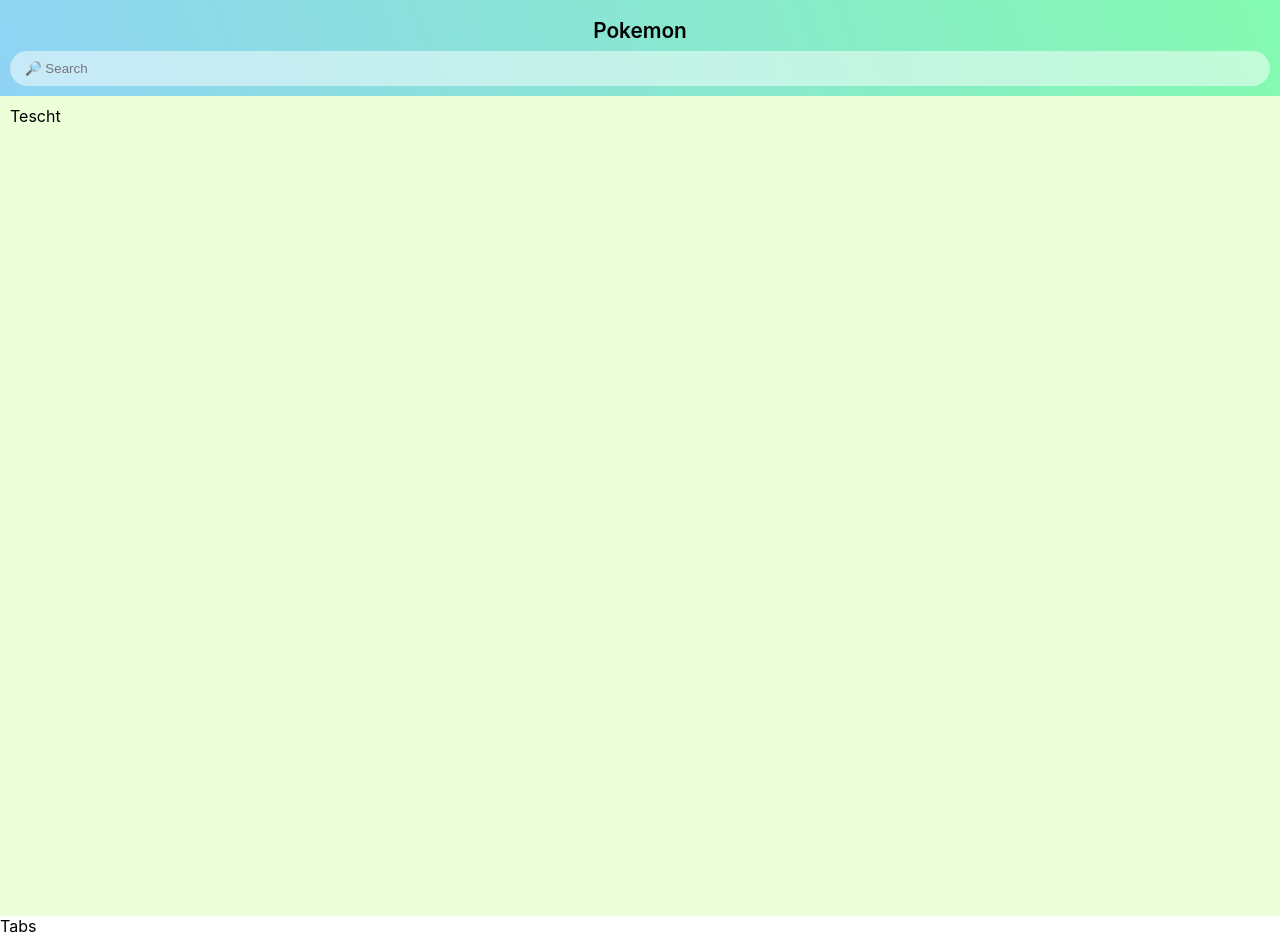
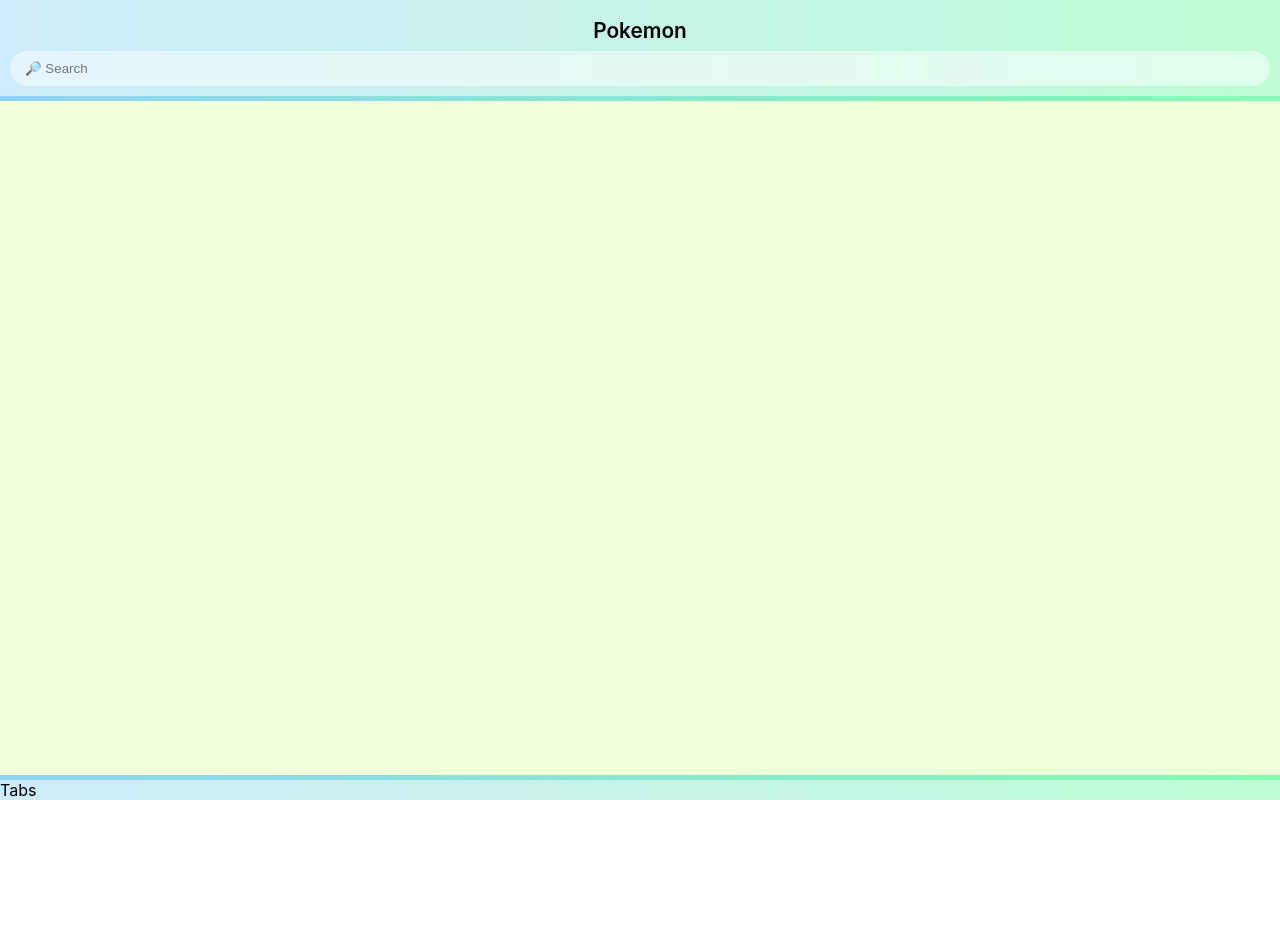
Before and after one commit to manuelpapa/react-pokedex, a React (Create React App) app: page / in a window 1280 px wide. After the commit the page ends 800 px from the top, so only its background shows below. Built offline with nearby package versions, Linux system fonts and the light colour scheme.

Commit message:
Add listItem.js

```diff
--- a/src/App.css
+++ b/src/App.css
@@ -1,7 +1,7 @@
 .app {
   height: 100vh;
-  display: flex;
-  flex-wrap: wrap;
+  display: grid;
+  grid-template-rows: auto 1fr auto;
 }
 
 .app > * {
@@ -12,7 +12,7 @@
   display: flex;
   flex-direction: column;
   padding: 10px;
-  background: var(--bg-gradient);
+  background: var(--bg-gradient-light);
 }
 
 .title {
@@ -30,26 +30,16 @@
 
 .app main {
   background: var(--bg-color);
-  height: 100%;
   padding: 10px;
 }
 
-.app footer {
+.colorful-border {
+  border-style: solid;
+  border-image-slice: 1;
+  border-width: 5px 0;
+  border-image-source: var(--bg-gradient);
 }
 
-/*
-.app {
-height: 100vh;
-display: grid;
-grid-template-rows: auto 1fr auto;
+.app footer {
+  background: var(--bg-gradient-light);
 }
-
-
-.app > header {
-  display: grid;
-  place-items: center;
-}
-
-.app > main {
-  padding: 10px;
-*/
--- a/src/App.js
+++ b/src/App.js
@@ -1,6 +1,6 @@
 import React from "react";
 import "./App.css";
-import List from "./components/list";
+import List from "./components/List";
 
 function App() {
   return (
@@ -8,17 +8,14 @@
       <header>
         <span className="title">Pokemon</span> <input placeholder="🔎 Search" />
       </header>
-      <main>
-        <nav>
-          <List>
-            Tescht
-            {/* <ListItem>
+      <main className="colorful-border">
+        <List>
+          {/* <ListItem link="#">
               <ListItemIcon src="">
-                <ListItemText primary="">
+                <ListItemText primary="Pokemon1" secondary="weight: 20kg">
                   </ListItemText>
-                </ListItem> */}
-          </List>
-        </nav>
+                </ListItem>  */}
+        </List>
       </main>
       <footer>Tabs</footer>
     </div>
--- /dev/null
+++ b/src/components/List.js
@@ -0,0 +1,5 @@
+import React from "react";
+
+export default function List(props) {
+  return <nav className="list"></nav>;
+}
--- a/src/components/list.js
+++ /dev/null
@@ -1,7 +0,0 @@
-import React from "react";
-
-function List(props) {
-  return <nav>{props.children}</nav>;
-}
-
-export default List;
--- a/src/index.css
+++ b/src/index.css
@@ -3,8 +3,9 @@
   box-sizing: border-box;
 }
 :root {
-  --bg-gradient: linear-gradient(250deg, #84fab0 0%, #8fd3f4 100%);
-  --bg-color: rgb(237, 255, 217);
+  --bg-gradient: linear-gradient(90deg, #8fd3f4 0%, #84fab0 100%);
+  --bg-gradient-light: linear-gradient(90deg, #8fd2f471 0%, #84faaf88 100%);
+  --bg-color: rgb(238, 255, 217);
 }
 
 html {
```
Also changed, not shown: src/components/ListItem.js (added), src/components/list.css (added).
